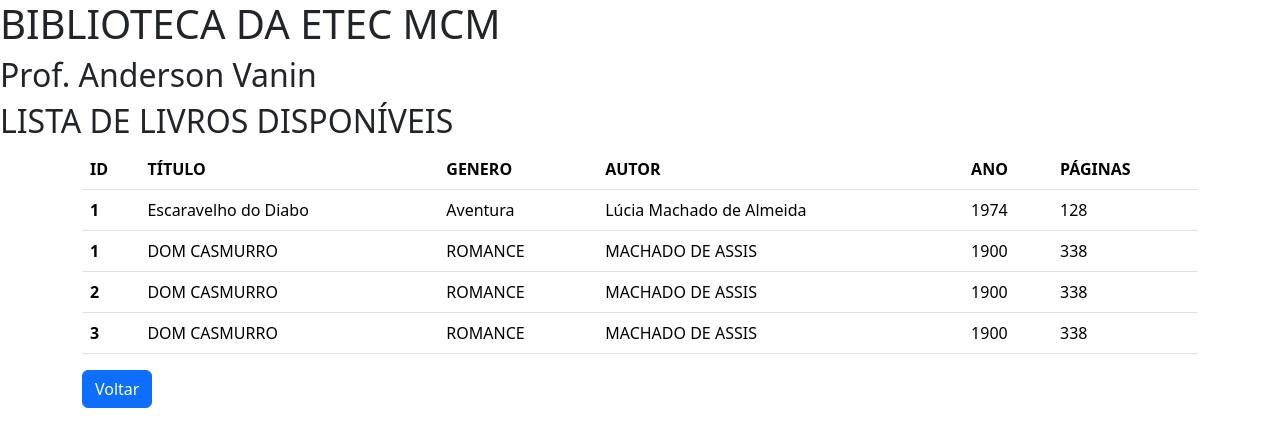
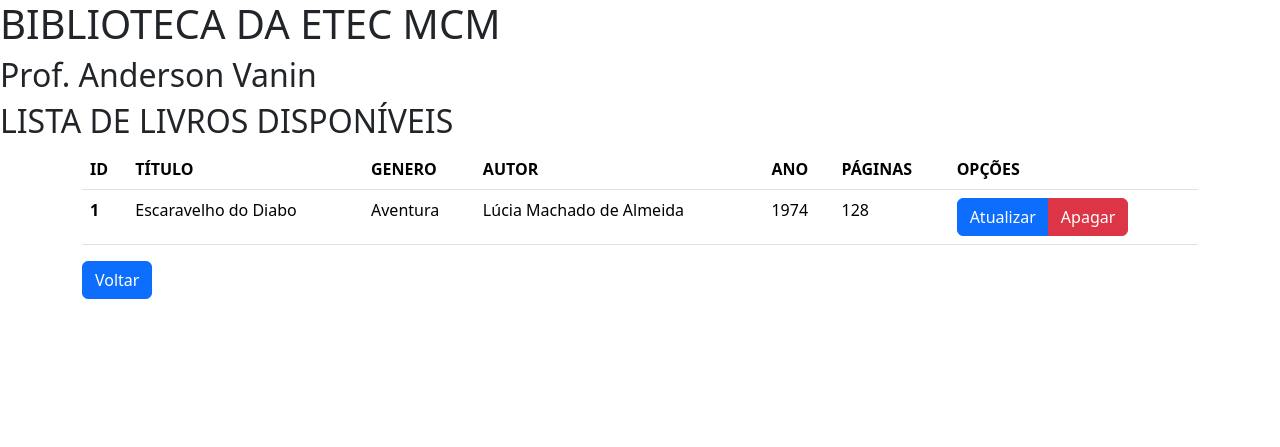
Before and after one commit to ProfAndersonVanin/biblioteca_sw_turma_B, a PHP site: page /listar.php in a window 1280 px wide. Shown: the top 447 px of the page. Run offline with PHP 8.4, Linux system fonts and the light colour scheme; data comes from the database, SQL or seed files in the repository.

Commit message:
Criação do Atualizar

```diff
--- a/listar.php
+++ b/listar.php
@@ -24,6 +24,7 @@
                     <th scope="col">AUTOR</th>
                     <th scope="col">ANO</th>
                     <th scope="col">PÁGINAS</th>
+                    <th scope="col">OPÇÕES</th>
                 </tr>
             </thead>
             <tbody>
@@ -41,40 +42,18 @@
                     echo "<td>".$livro['autor']."</td>";
                     echo "<td>".$livro['ano']."</td>";
                     echo "<td>".$livro['paginas']."</td>";
+                    echo "
+                    <td>
+                        <div class='btn-group' role='group'>
+                            <a href='form_atualizar.php?id=".$livro['id']."' type='button' class='btn btn-primary'>Atualizar</a>
+                            <a href='#' type='button' class='btn btn-danger'>Apagar</a>
+                        </div>
+                    </td>
+                    ";
                     echo "</tr>";
                 }
             ?>
 
-
-
-
-
-
-
-                <tr>
-                    <th scope="row">1</th>
-                    <td>DOM CASMURRO</td>
-                    <td>ROMANCE</td>
-                    <td>MACHADO DE ASSIS</td>
-                    <td>1900</td>
-                    <td>338</td>
-                </tr>
-                <tr>
-                    <th scope="row">2</th>
-                    <td>DOM CASMURRO</td>
-                    <td>ROMANCE</td>
-                    <td>MACHADO DE ASSIS</td>
-                    <td>1900</td>
-                    <td>338</td>
-                </tr>
-                <tr>
-                    <th scope="row">3</th>
-                    <td>DOM CASMURRO</td>
-                    <td>ROMANCE</td>
-                    <td>MACHADO DE ASSIS</td>
-                    <td>1900</td>
-                    <td>338</td>
-                </tr>
             </tbody>
         </table>
         <a href="index.php" type="button" class="btn btn-primary">Voltar</a>
```
Also changed, not shown: form_atualizar.php (added, +69 -0 lines).
